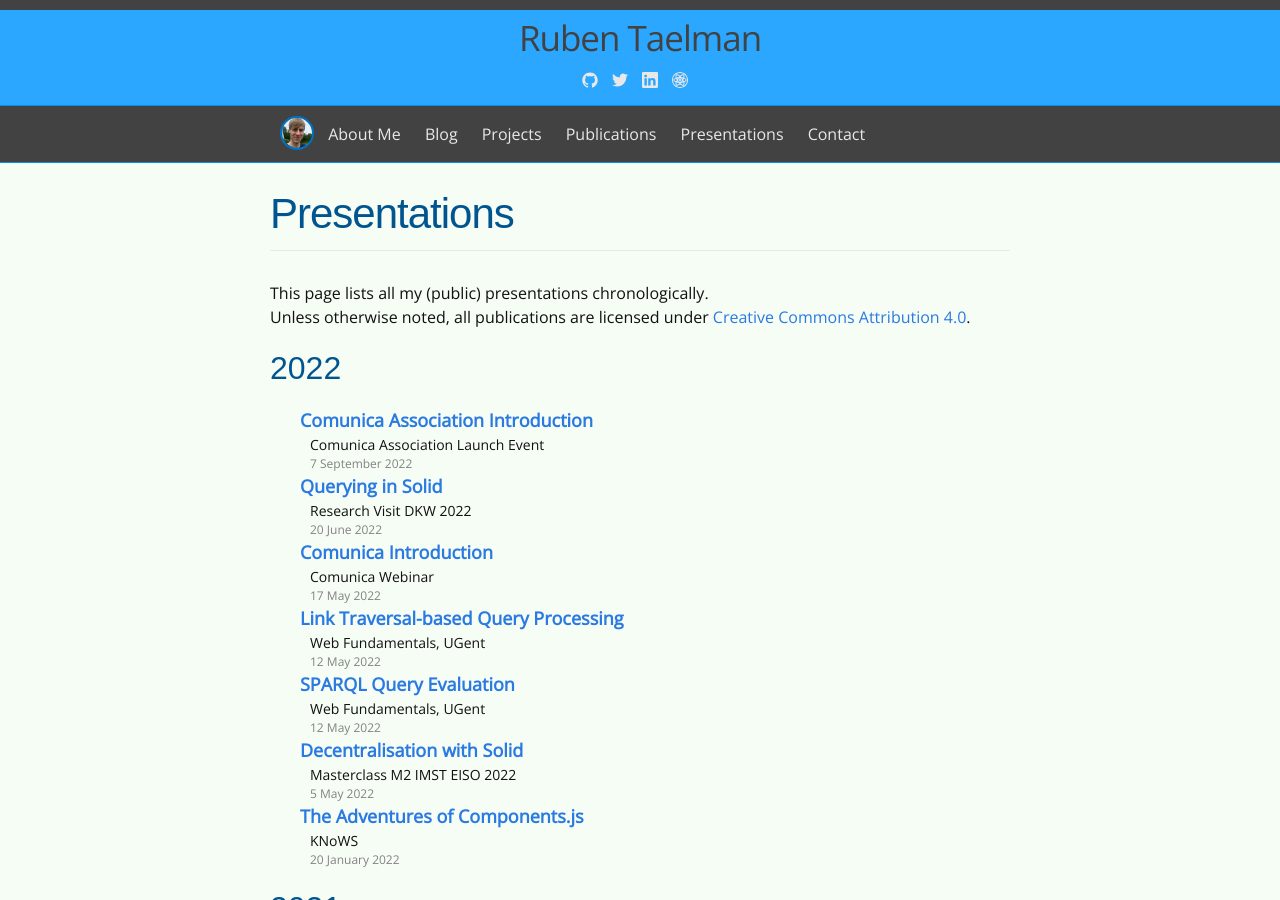
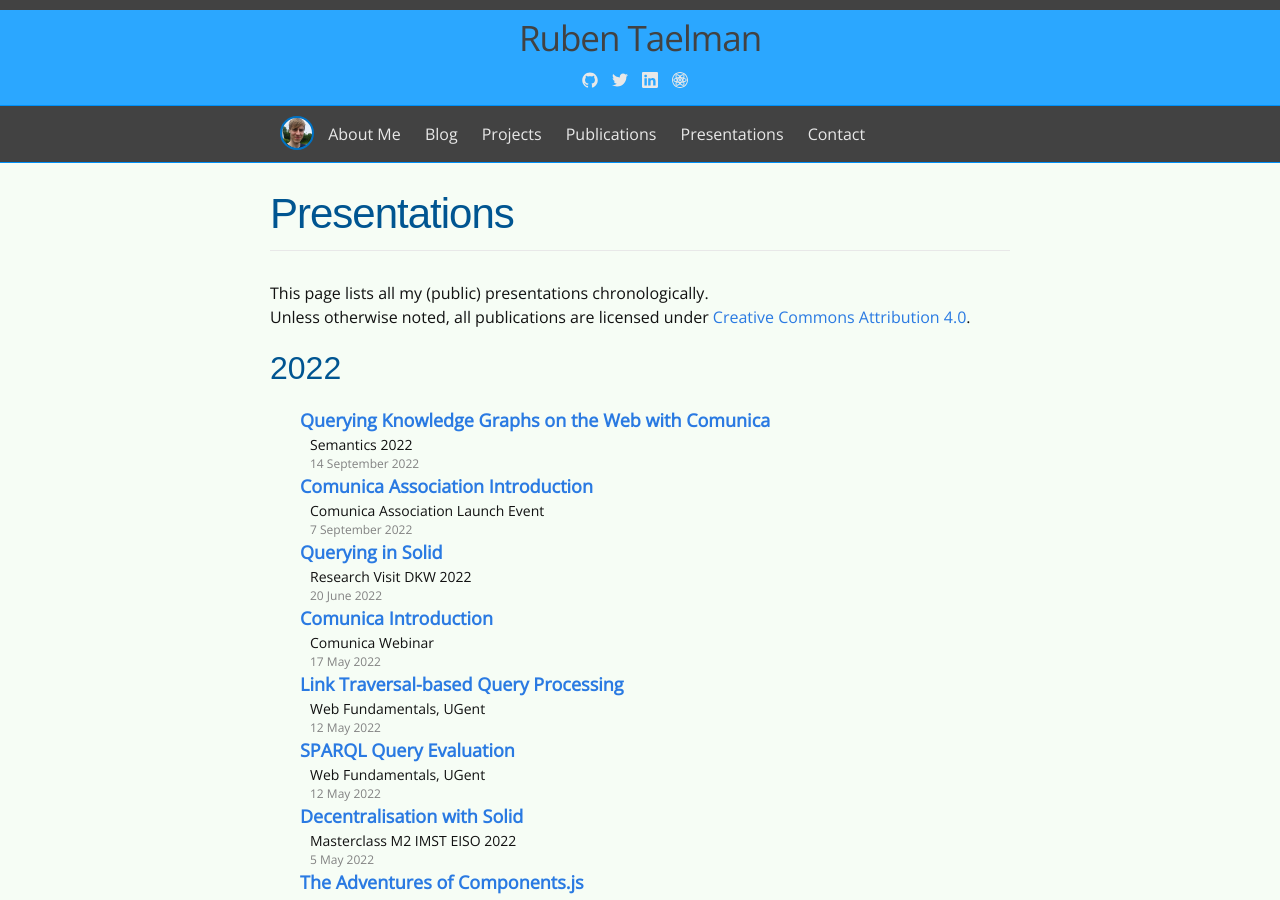
Before and after one commit to rubensworks/rubensworks.net, a Jekyll site: the page built from presentations.md, in a window 1280 px wide and 900 px high. Built offline with Jekyll 4.4.1, drawn with Linux system fonts in a browser that asks for light colours; some web fonts are replaced.

Commit message:
Add presentation on comunica at semantics 2022

```diff
--- a/_data/presentations.yml
+++ b/_data/presentations.yml
@@ -1,3 +1,8 @@
+"2022-semantics-comunica":
+    title: "Querying Knowledge Graphs on the Web with Comunica"
+    venue: "Semantics 2022"
+    date: "14 September 2022"
+    url: "https://www.rubensworks.net/raw/slides/2022/semantics-comunica/"
 "2022-comunica-launch-intro":
     title: "Comunica Association Introduction"
     venue: "Comunica Association Launch Event"
```
